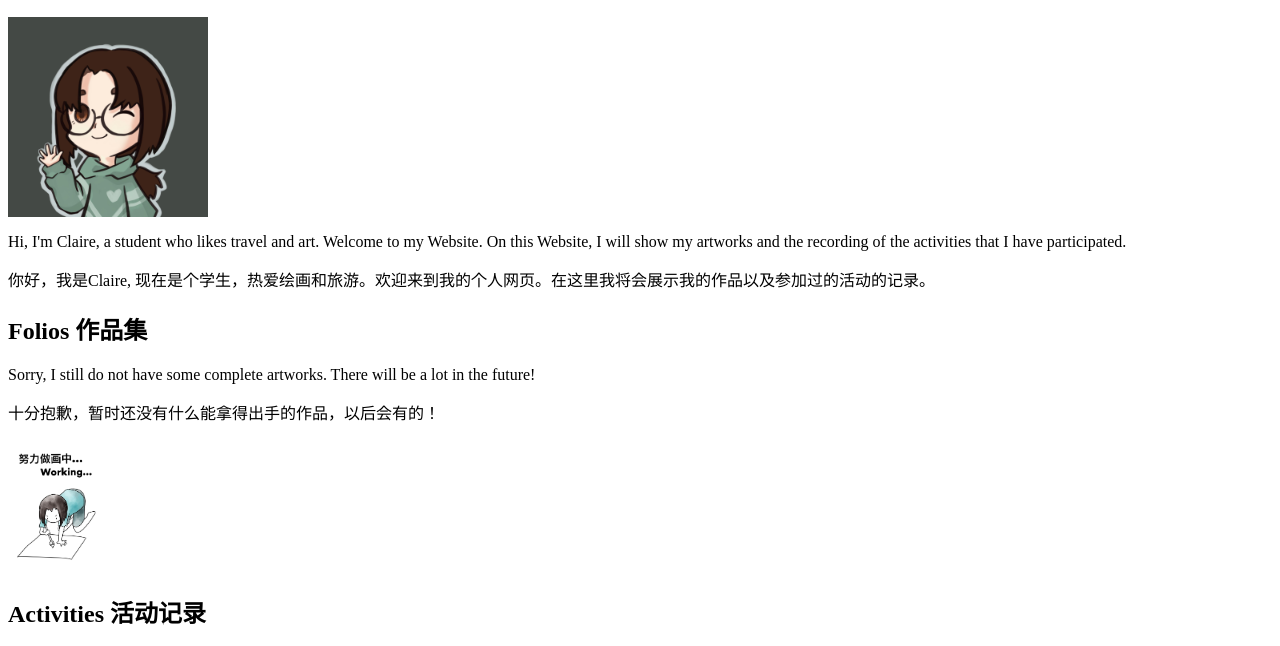
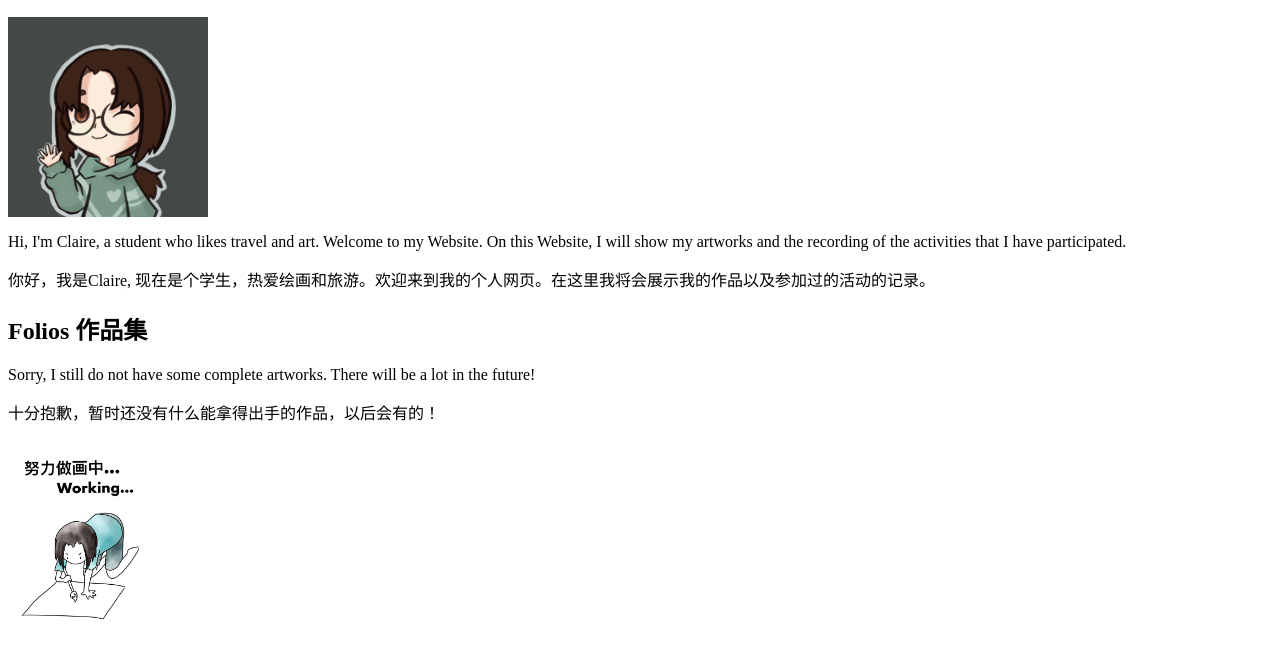
Before and after one commit to Claire-123/Claire-123.github.io, a plain HTML site: page index.html in a window 1280 px wide. Shown: the part 113-759 px from the top of the page. Drawn offline with Linux system fonts and the light colour scheme.

Commit message:
change the size of the second picture.

```diff
--- a/index.html
+++ b/index.html
@@ -6,7 +6,7 @@
 <h2>Folios 作品集</h2>
 <p>Sorry, I still do not have some complete artworks. There will be a lot in the future!</p>
 <p>十分抱歉，暂时还没有什么能拿得出手的作品，以后会有的！</p>
-<img src="正在画.jpg" width="100" heigh="133" alt="The picture is lost 图片消失了">
+<img src="正在画.jpg" width="150" heigh="200" alt="The picture is lost 图片消失了">
 <h2>Activities 活动记录</h2>
 <h3>印尼绿色行动网站项目</h3>
 <h4>Week1 第一周</h4>
```
